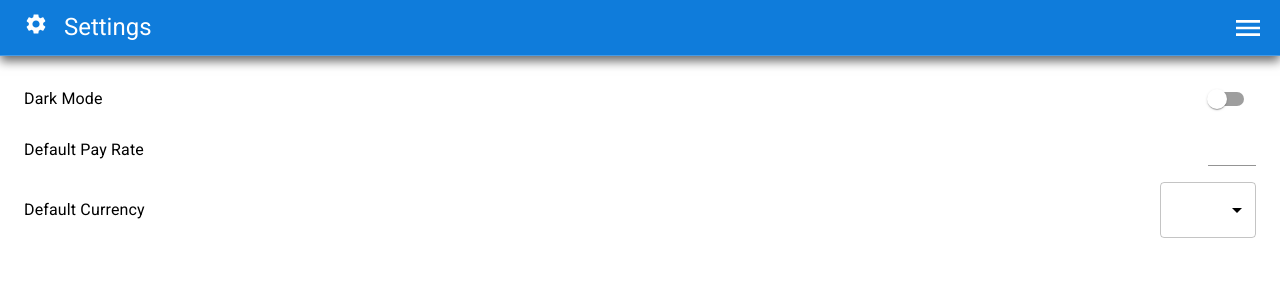
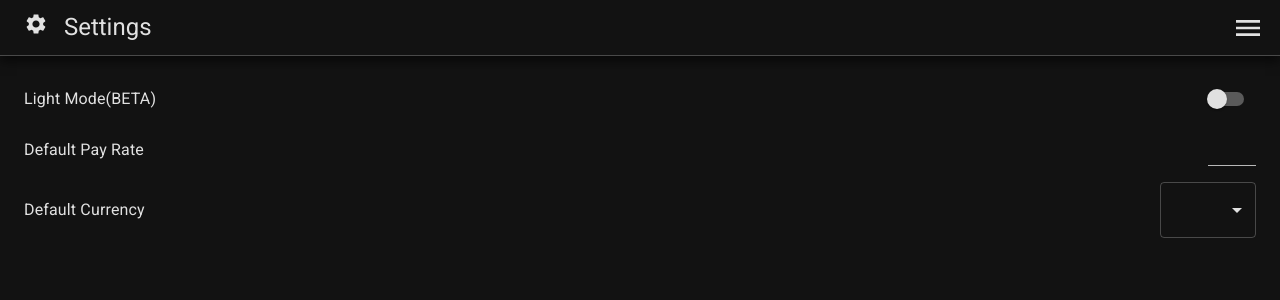
Before and after one commit to Dbevan770/timekeeper, a React (Vite) app in the folder timekeeper/: page /settings in a window 1280 px wide. Shown: the top 300 px of the page. Built offline with nearby package versions, Linux system fonts and the light colour scheme; no server answers; the database is empty; sample sign-in values are in the browser's storage.

Commit message:
Dark mode is now the default. Settings menu reflects that light mode is a beta.

```diff
--- a/timekeeper/src/context/ThemeContext.tsx
+++ b/timekeeper/src/context/ThemeContext.tsx
@@ -9,8 +9,8 @@ type ThemeContextType = {
 };
 
 export const ThemeContext = createContext<ThemeContextType>({
-  theme: getTheme("light"),
-  themeMode: "light",
+  theme: getTheme("dark"),
+  themeMode: "dark",
   switchThemeMode: () => {},
 });
 
@@ -20,7 +20,7 @@ type ThemeProviderProps = {
 
 export const ThemeProvider = ({ children }: ThemeProviderProps) => {
   const [themeMode, setThemeMode] = useState<"light" | "dark">(
-    (localStorage.getItem("themeMode") as "light" | "dark") || "light"
+    (localStorage.getItem("themeMode") as "light" | "dark") || "dark"
   );
 
   useEffect(() => {
--- a/timekeeper/src/scenes/SettingsPage/SettingsPage.tsx
+++ b/timekeeper/src/scenes/SettingsPage/SettingsPage.tsx
@@ -64,9 +64,9 @@ const SettingsPage = () => {
           <Box sx={{ height: "calc(100% - (5% + 1rem))", mt: "0.5rem" }}>
             <List>
               <ListItem>
-                <ListItemText primary="Dark Mode" />
+                <ListItemText primary="Light Mode(BETA)" />
                 <Switch
-                  checked={themeMode === "dark"}
+                  checked={themeMode === "light"}
                   onChange={() => switchThemeMode()}
                 />
               </ListItem>
```
